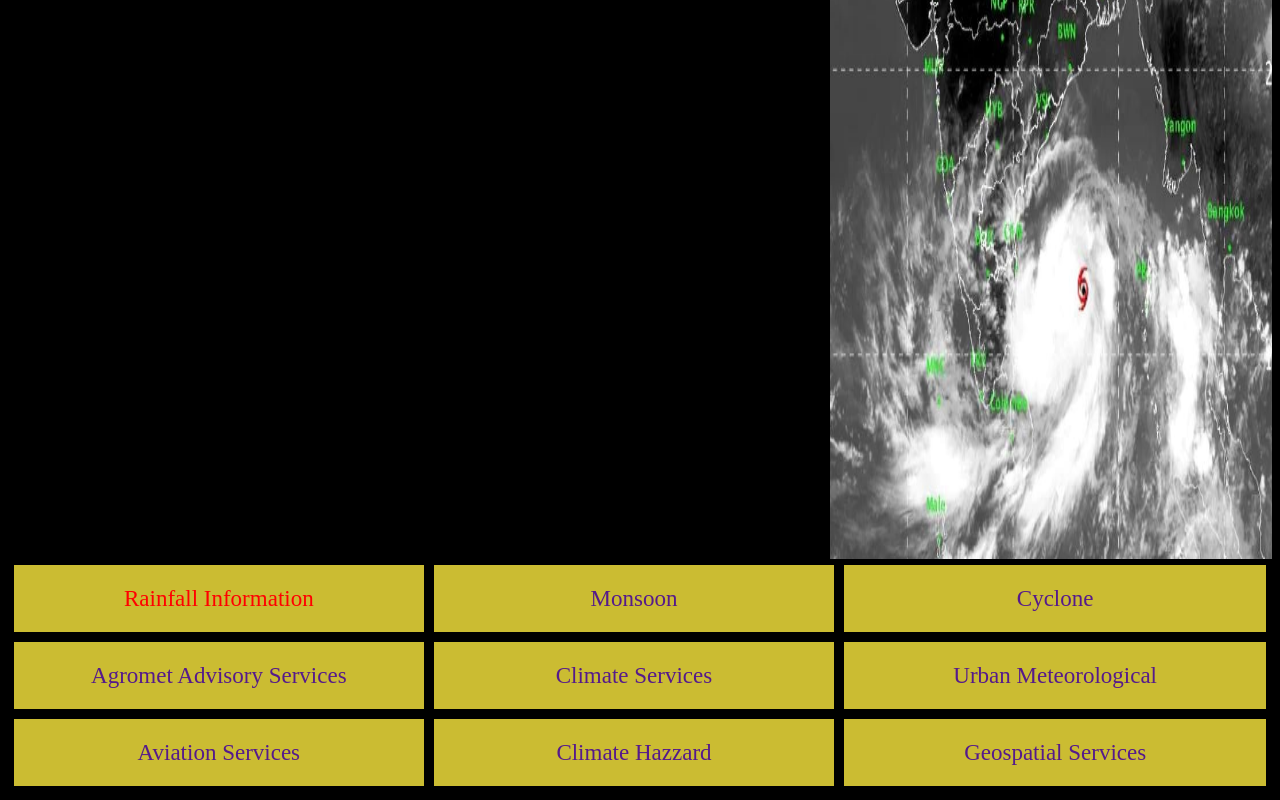
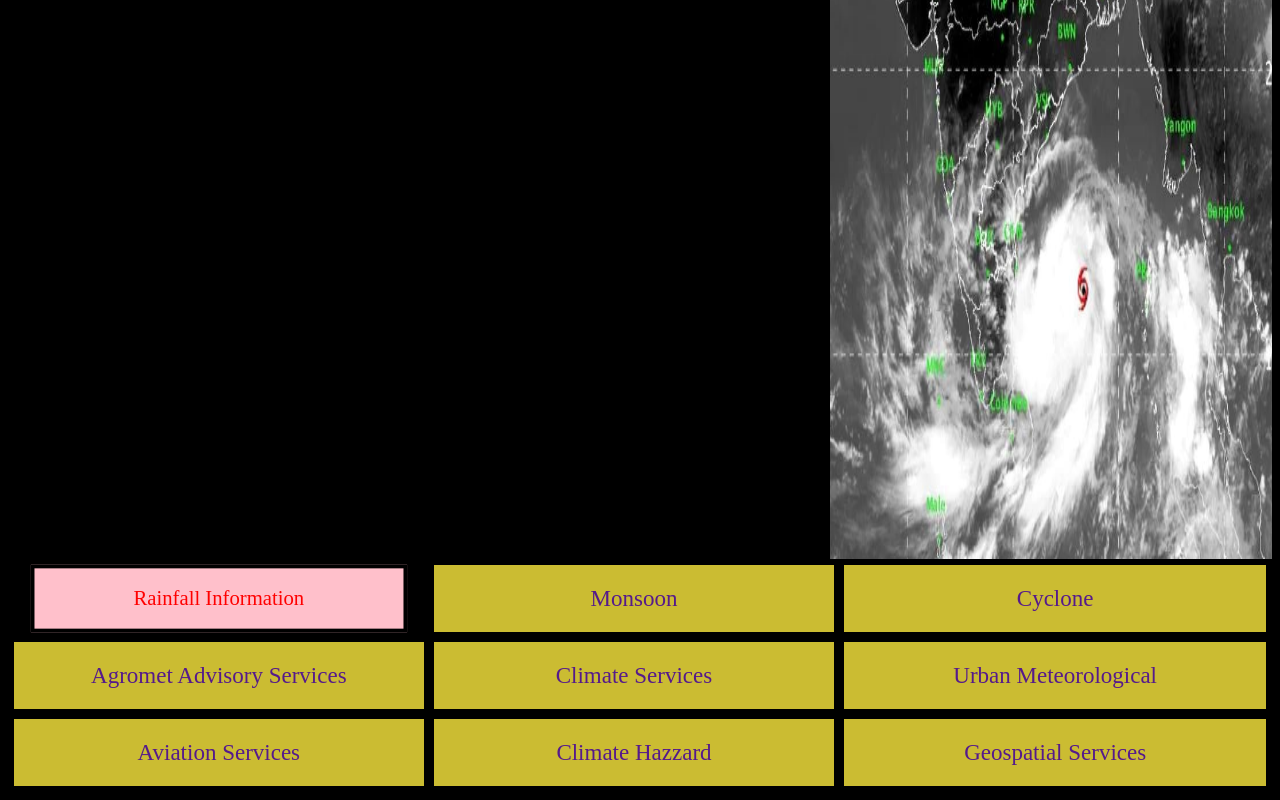
Before and after one commit to sparshkumar007/newsman, a plain HTML site: page index.html in a window 1280 px wide. In both pictures the pointer is over the element "Rainfall Information". Shown: the part 1113-1913 px from the top of the page. Drawn offline with Linux system fonts and the light colour scheme.

Commit message:
added hover animation on services

```diff
--- a/index.html
+++ b/index.html
@@ -73,6 +73,11 @@
 				clear:left;
 				height:100px;
 				width: 10%;
+			}
+			td:hover{
+				background-color: pink;
+				transform: scale(0.9);
+				transition: transform 0.2s ease-out, box-shadow 0.2s ease-out;
 			}
 			#head{
 				display:block;
```
